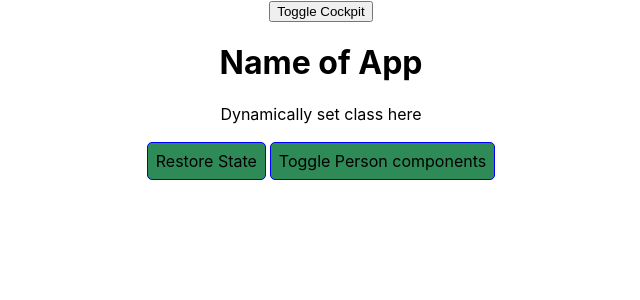
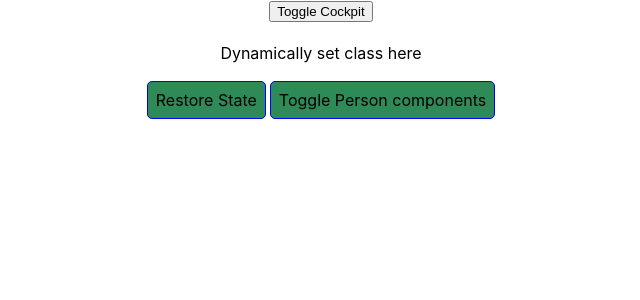
Before and after one commit to stevekutz/react_TCG_exp, a React (Create React App) app in the folder app/: page / in a window 1280 px wide. Shown: the top 300 px of the page, without its empty margins (319-959 px from the left). Built offline with nearby package versions, Linux system fonts and the light colour scheme.

Commit message:
used HOC  that return FC and wraps App with additonal args

```diff
--- a/app/src/containers/App.js
+++ b/app/src/containers/App.js
@@ -12,7 +12,8 @@
 import PersonsClass from '../components/Persons/PersonsClass';
 
 import Cockpit from '../Cockpit/Cockpit';
-import WithClass from '../hoc/WithClass'
+import WithClass from '../hoc/WithClass';
+import withClass2 from '../hoc/withClass2';
 
 
 var shortid = require('shortid');
@@ -161,9 +162,9 @@
 
         return (
 
-            // <div className={classes.App}>
+            // <WithClass classProp ={classes.App}>
+             <div>
 
-            <WithClass classProp ={classes.App}>
                 <button onClick = { () => {this.setState({showCockpit: !this.state.showCockpit}) }}>  Toggle Cockpit </button>
                 {this.state.showCockpit
                 ? <Cockpit
@@ -176,11 +177,14 @@
                 : null
                 }
                 {persons}
-            </WithClass>
-            // </div>
+             </div>
+            // </WithClass>
         )
     }
 
 }
 
-export default App;
+// export default App;
+
+
+export default withClass2(App, classes.App)
--- a/app/src/hoc/Aux.js
+++ b/app/src/hoc/Aux.js
@@ -2,7 +2,6 @@
 
 
 // Called a HOC because it wraps another component(and could also add some extra logic or functionality)
-
 const aux = props => props.children;
 
 export default aux;
--- /dev/null
+++ b/app/src/hoc/withClass2.js
@@ -0,0 +1,23 @@
+import React from 'react'
+
+
+// Customary to name HOC with prefix `With`
+
+// This implementation of a HOC uses a regular JavaScript function
+
+// the first arg is a reference(pointer to addresss) to a component we want tp wrap
+// the second, third, etc. can be anything required by the HOC
+//  - A FC is then returned
+
+// a lower case `w` is used because we are using this as a function, not a Component
+
+const withClass2 = (WrappedComponent, classProp) => {
+   return props => (
+        <div  className = {classProp}>
+            <WrappedComponent/>
+        </div>
+   )
+
+}
+
+export default withClass2
```
Also changed, not shown: app/src/hoc/WithClass.js (+7 -0 lines).
